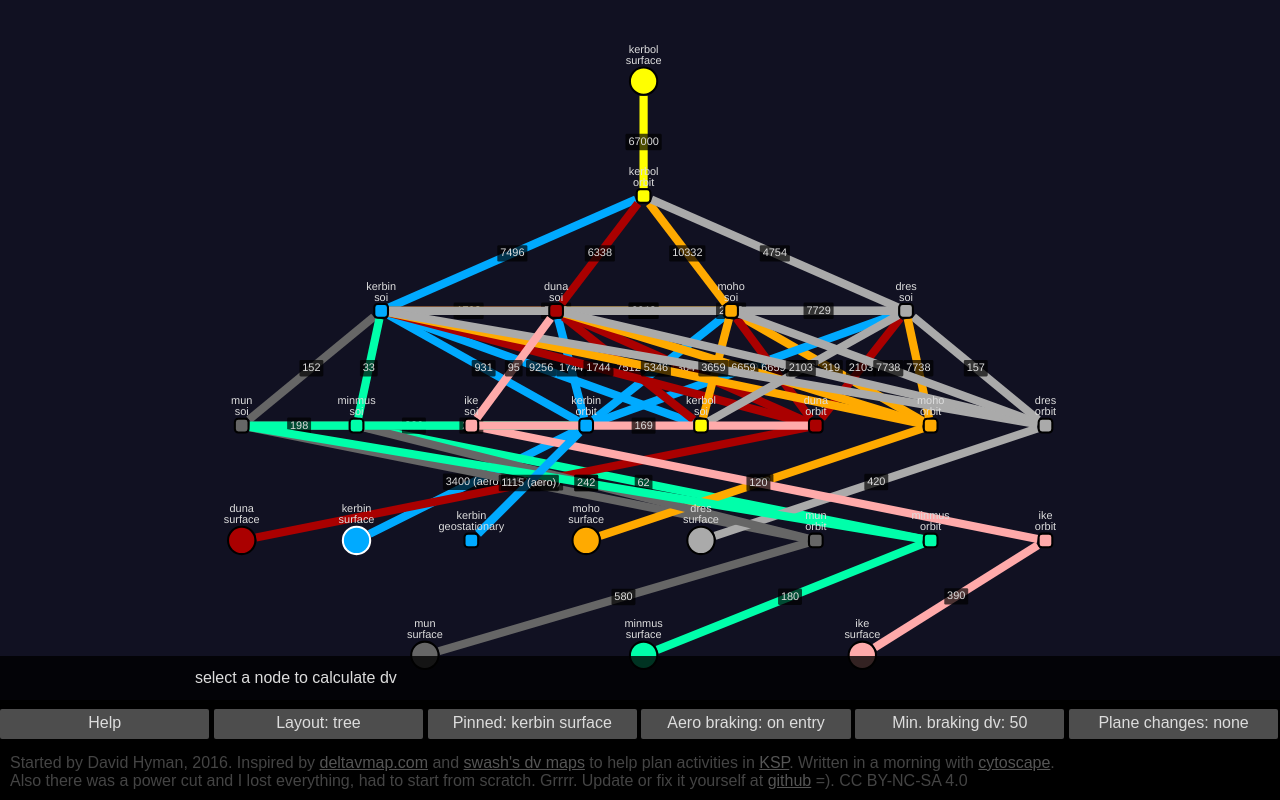
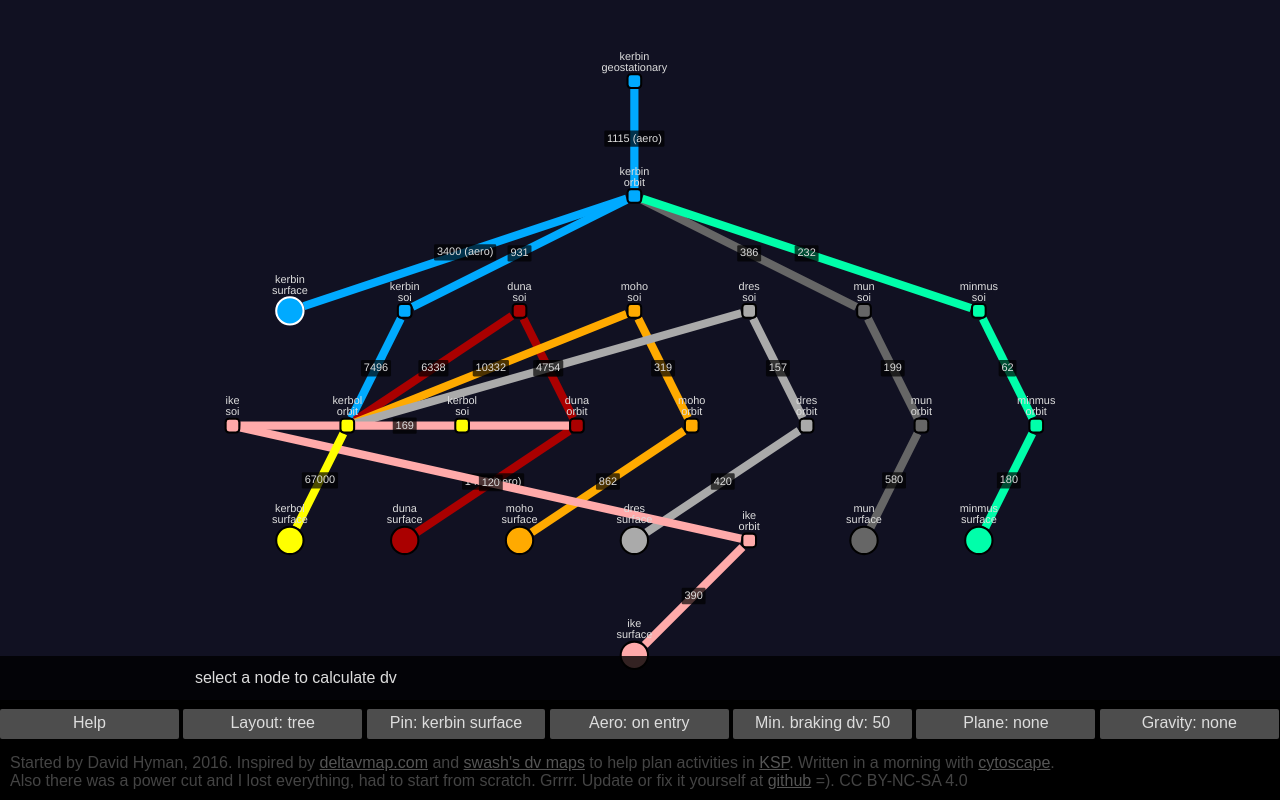
Before and after one commit to davidhyman/ksp_bodies_graph, a plain HTML site: page index.html in a window 1280 px wide. Drawn offline with Linux system fonts and the light colour scheme.

Commit message:
add button to toggle the gravity pathing
tbh I think it should be left off, because it's probably very wrong. The
important bit is jumping orbit -> soi.

```diff
--- a/index.html
+++ b/index.html
@@ -30,6 +30,7 @@
         <div id="dv_mode" class="button noselect" title="Delta-V aerobraking assumptions"></div>
         <div id="aero_dv" class="button noselect" title="Assumed minimum delta v needed for any aerobraking manouvre"></div>
         <div id="plane_change" class="button noselect" title="Plane changes align your vessel with the planet rotation, but is often expensive"></div>
+        <div id="gravity_assist" class="button noselect" title="Uses SOI hops to reduce DV usage"></div>
     </div>
     <div id="graph"></div>
     <div id="outputs" class="black_transparent">
--- a/main.js
+++ b/main.js
@@ -8,7 +8,7 @@ const SUICIDE_BURN_MARGIN = 1.03 // a fudge factor for no-atmo landings
 const AEROBRAKE = false // the value of 'dv' to signal aerobraking
 const DV_MATCH = null // the value of 'dv' to signal matching the opposing direction
 const DEFAULT_NODE_SELECTOR = '#kerbin_surface'
-const ROOT_NODE = '#kerbol_surface'
+const ROOT_NODE = '#kerbin_geostationary'
 
 // new body definitions will be loaded into this object
 var CURRENT_UNIVERSE = 'ksp_extra'
@@ -30,6 +30,7 @@ var AEROBRAKE_DV = 0
 var AEROBRAKE_DVS = [0, 50, 100, 200, 400]
 
 var PLANE_CHANGE = true
+var GRAVITY_ASSIST = true
 
 // our start and end points
 var node_path = []
@@ -180,7 +181,8 @@ function get_data(){
                     child_node.data.sma + child_node.data.soi,
                     nodes[parent_id].data.soi
                 ),
-                back: DV_MATCH
+                back: DV_MATCH,
+                no_render: true
             })
 
             if (siblings.length==1){ return } // early out
@@ -207,7 +209,7 @@ function get_data(){
                         end
                     ).total,
                     back: DV_MATCH,
-                    no_render: false,
+                    no_render: true,
                     gravity_assist: true
                 })
 
@@ -221,7 +223,7 @@ function get_data(){
                         other_child_node.data.sma
                     ).total,
                     back: DV_MATCH,
-                    no_render: false,
+                    no_render: true,
                     gravity_assist: true
                 })
             })
@@ -260,9 +262,9 @@ function get_data(){
         // out
         edges.push({
             data: {
+                outbound: true,
                 source: item.source,
                 target: item.target,
-                no_render: true,
                 gravity_assist: item.gravity_assist,
                 is_aerobrake: item.out == AEROBRAKE,
                 any_aerobrake: any_aerobrake,
@@ -274,6 +276,7 @@ function get_data(){
         // back
         edges.push({
             data: {
+                outbound: false,
                 source: item.target,
                 target: item.source,
                 no_render: item.no_render,
@@ -292,7 +295,7 @@ function get_data(){
     return output
 }
 
-function calc_dv(edge){
+function calc_dv(edge, force_raw){
     var edge_data = edge.data()
     // substitute our assumed minimum dv value for aerobraking manouvres
     var aero_best = edge_data['is_aerobrake'] ? AEROBRAKE_DVS[AEROBRAKE_DV] : edge.data('dv')
@@ -304,17 +307,19 @@ function calc_dv(edge){
     if (PLANE_CHANGE){
         dv += edge_data['plane_change']
     }
-    if (true && edge_data['gravity_assist']){
-        dv += 200
+    if (!force_raw && !GRAVITY_ASSIST && (edge.target().data('system') != edge.source().data('system'))){
+        dv += 2e6 // weight SOI transitions heavily
     }
     return dv
 }
 
 function search_graph(cy, source, target){
     var dij = cy.elements().dijkstra(source, calc_dv, true)
+    var path = dij.pathTo(target)
     return {
         weight: dij.distanceTo(target),
-        path: dij.pathTo(target),
+        path: path,
+        total: _.reduce(path, function(memo, item){ return item.isNode() ? memo : memo + calc_dv(item, true); }, 0),
     }
 }
 
@@ -324,7 +329,7 @@ function render_results(container, start, end, results){
         start.data('label_colour')[0].outerHTML + ' to ' + end.data('label_colour')[0].outerHTML
     }))
     container.append($('<div>', {text:
-        'total dv: ' + Math.round(results.weight)
+        'total dv: ' + Math.round(results.total)
     }))
     var tab = $('<table>')
     _.each(results.path, function(pth){
@@ -343,6 +348,9 @@ function render_results(container, start, end, results){
 
 function search_and_render(cy){
     if (node_path.length !=2){return}
+
+    cy.edges().unselect()
+
     var start = node_path[0]
     var end = node_path[1]
     var out = search_graph(cy, start, end)
@@ -351,7 +359,7 @@ function search_and_render(cy){
     var back = search_graph(cy, end, start)
     render_results($('#output_back'), end, start, back)
 
-    $('#output_total').empty().append('round trip dv: ' + Math.round(out.weight + back.weight))
+    $('#output_total').empty().append('round trip dv: ' + Math.round(out.total + back.total))
 
     back.path.select()
     out.path.select()
@@ -393,7 +401,7 @@ function init_buttons(CY){
     $('#dv_mode').click(function(){
         // iterates the aero mode
         AERO_MODE = (AERO_MODE + 1) % AERO_MODES.length
-        $('#dv_mode').text('Aero braking: ' + AERO_MODES[AERO_MODE].friendly).prop('title',  AERO_MODES[AERO_MODE].title)
+        $('#dv_mode').text('Aero: ' + AERO_MODES[AERO_MODE].friendly).prop('title',  AERO_MODES[AERO_MODE].title)
         search_and_render(CY)
     })
 
@@ -407,7 +415,14 @@ function init_buttons(CY){
     $('#plane_change').click(function(){
         // iterates the plane change dv inclusion
         PLANE_CHANGE = !PLANE_CHANGE
-        $('#plane_change').text('Plane changes: ' + (PLANE_CHANGE ? 'all' : 'none'))
+        $('#plane_change').text('Plane: ' + (PLANE_CHANGE ? 'all' : 'none'))
+        search_and_render(CY)
+    })
+
+    $('#gravity_assist').click(function(){
+        // iterates the plane change dv inclusion
+        GRAVITY_ASSIST = !GRAVITY_ASSIST
+        $('#gravity_assist').text('Gravity: ' + (GRAVITY_ASSIST ? 'assist' : 'none'))
         search_and_render(CY)
     })
 
@@ -418,7 +433,7 @@ function init_buttons(CY){
         } else {
             pinned = node_path[0]
         }
-        $('#pin').text('Pinned: ' + (pinned ? pinned.data('label') : 'none'))
+        $('#pin').text('Pin: ' + (pinned ? pinned.data('label') : 'none'))
     })
 
     $('#help, #close_help').click(function(){
@@ -430,6 +445,7 @@ function init_buttons(CY){
     $('#dv_mode').click()
     $('#plane_change').click()
     $('#layout').click()
+    $('#gravity_assist').click()
 }
 
 function init(){
@@ -466,7 +482,7 @@ function init(){
         .selector('edge')
             .style({
                 'width': '12px',
-                'display': function(ele){ return ele.data('no_render') ? 'none' : 'element'},
+                'display': function(ele){ return (ele.data('no_render') || ele.data('outbound')) ? 'none' : 'element'},
                 'line-color': function(ele){ return ele.target().data('colour') || DEFAULT_COLOUR},
                 'label': function(ele){ return Math.round(ele.data('no_braking')) + (ele.data('any_aerobrake') ? '\n(aero)' : '' )},
                 'color': '#ddd',
@@ -477,6 +493,7 @@ function init(){
             })
         .selector('edge:selected')
             .style({
+                'display': function(ele){ return (ele.data('outbound')) ? 'none' : 'element'},
                 'line-style': 'dashed',
             })
     CY.style(style)
@@ -578,10 +595,11 @@ function test(){
     var c = []
     _.each(tests, function(params){
         var t = search_graph(CY, CY.$(params.from), CY.$(params.to))
-        var p = Math.round(100 * ((t.weight - params.expect) / t.weight))
+        var cost = t.total
+        var p = Math.round(100 * ((cost - params.expect) / cost))
         c.push(Math.abs(p))
-        console.log('test', params, t.weight,
-                    'error: ' + Math.round(t.weight - params.expect),
+        console.log('test', params, cost,
+                    'error: ' + Math.round(cost - params.expect),
                     p + '%'
         )
     })
--- a/style.css
+++ b/style.css
@@ -67,7 +67,7 @@ html, body {
 .button {
     height: 100%;
     display: inline-block;
-    width: calc(100%/6 - 24px);
+    width: calc(100%/7 - 24px);
     text-align: center;
     cursor: pointer;
     padding: 5px 10px;
```
